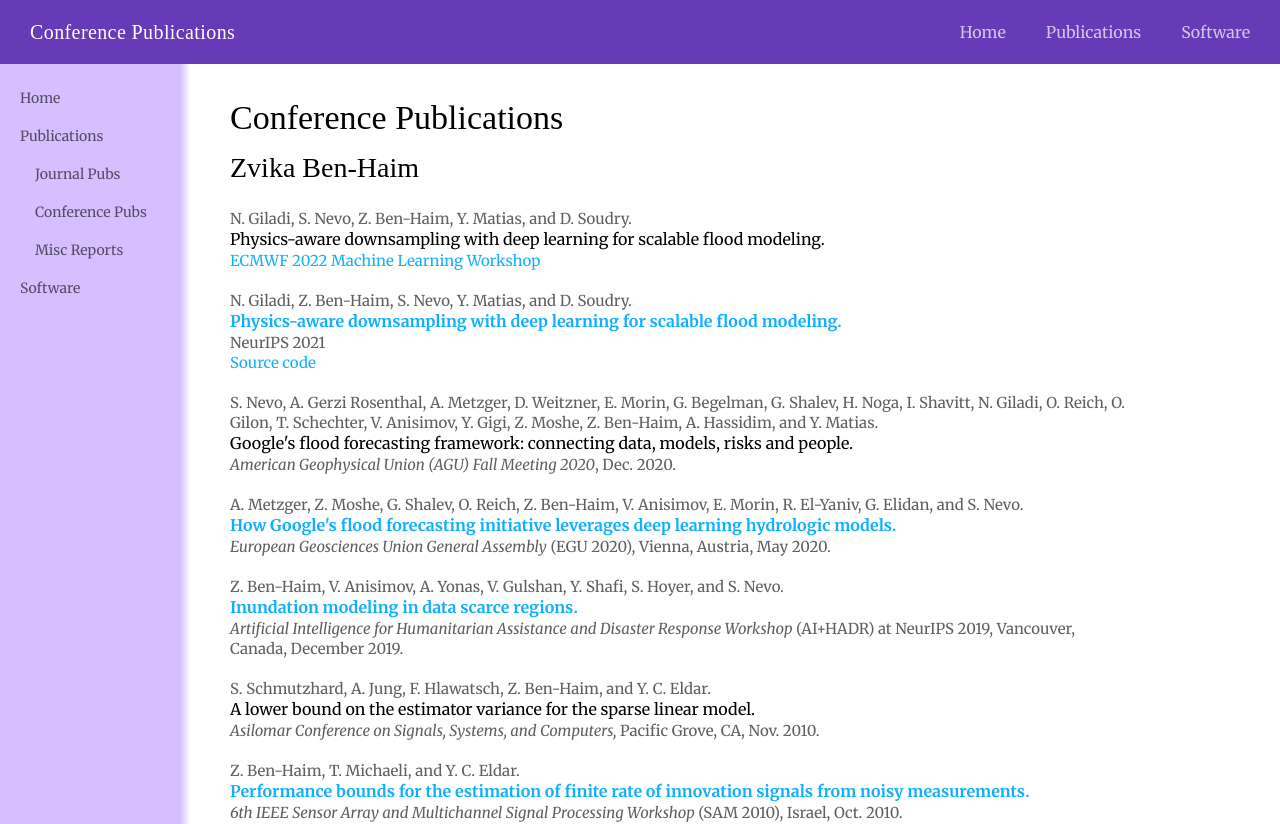
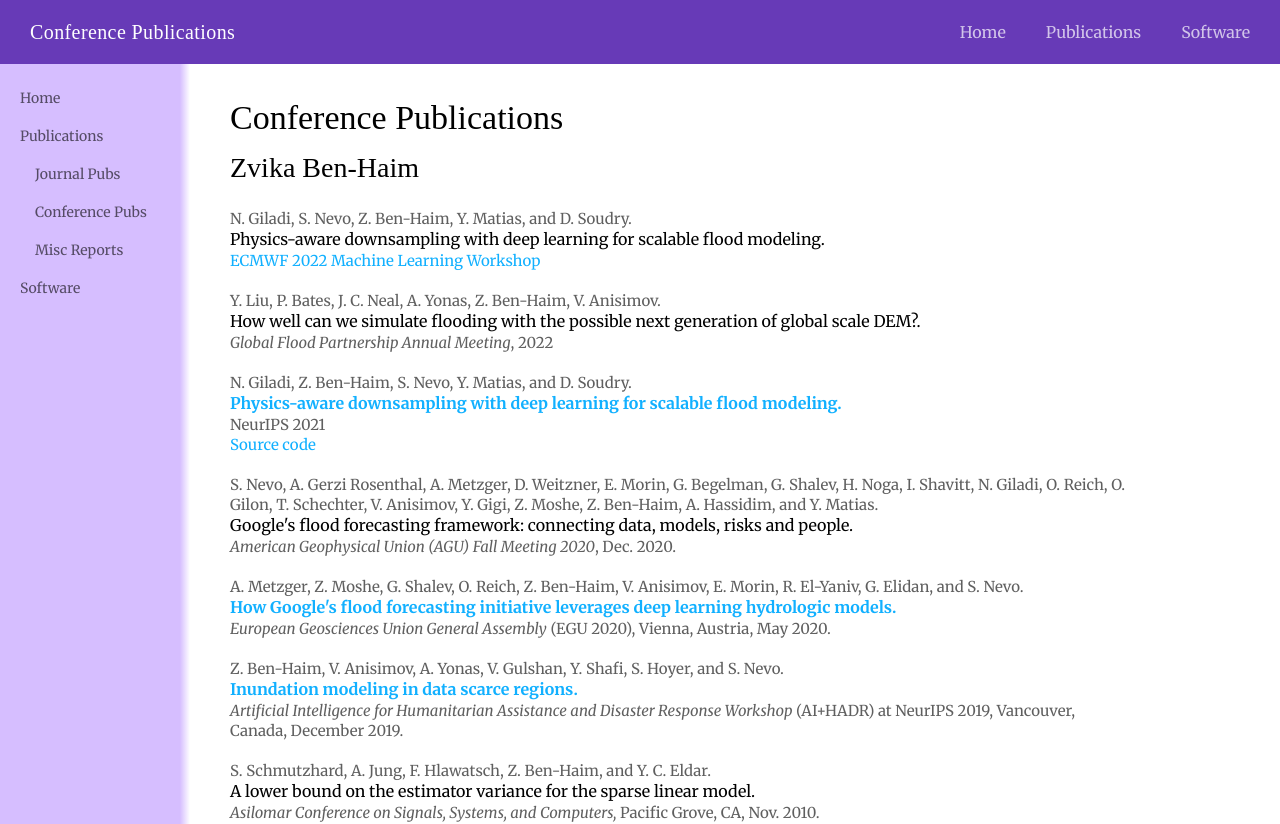
Before and after one commit to zvikabh/zvikabh.github.io, a Next.js app: page /conference in a window 1280 px wide. Shown: the top 824 px of the page. Built offline with nearby package versions, Linux system fonts and the light colour scheme; a web font is replaced by a local one.

Commit message:
two new papers

```diff
--- a/src/app/conference/page.js
+++ b/src/app/conference/page.js
@@ -12,6 +12,11 @@ const CONFERENCE_PUBLICATIONS = [
     title: 'Physics-aware downsampling with deep learning for scalable flood modeling',
     bibinfo: (<><a href="https://events.ecmwf.int/event/294/">ECMWF 2022 Machine Learning Workshop</a></>),
     link: null
+  },
+  {
+    authors: 'Y. Liu, P. Bates, J. C. Neal, A. Yonas, Z. Ben-Haim, V. Anisimov',
+    title: 'How well can we simulate flooding with the possible next generation of global scale DEM?',
+    bibinfo: (<><i>Global Flood Partnership Annual Meeting</i>, 2022</>)
   },
   {
     authors: 'N. Giladi, Z. Ben-Haim, S. Nevo, Y. Matias, and D. Soudry',
--- a/src/app/journal/page.js
+++ b/src/app/journal/page.js
@@ -7,6 +7,11 @@ import PublicationList from "../../components/PublicationList/list";
 import styles from "../page.module.scss";
 
 const JOURNAL_PAPERS = [
+  {
+    authors: 'Y. Liu, P. Bates, J. Neal, L. Slater, J. Zhao, and Zvika Ben-Haim',
+    title: 'A Bare-earth GoogleDEM to simulate flooding in New Delhi, India',
+    bibinfo: (<>to appear in <i>Water Resources Research</i>, 2025.</>)
+  },
   {
     authors: 'Nevo, S., Morin, E., Gerzi Rosenthal, A., Metzger, A., Barshai, C., Weitzner, D., Voloshin, D., Kratzert, F., Elidan, G., Dror, G., Begelman, G., Nearing, G., Shalev, G., Noga, H., Shavitt, I., Yuklea, L., Royz, M., Giladi, N., Peled Levi, N., Reich, O., Gilon, O., Maor, R., Timnat, S., Shechter, T., Anisimov, V., Gigi, Y., Levin, Y., Moshe, Z., Ben-Haim, Z., Hassidim, A., and Matias, Y.',
     title: 'Flood forecasting with machine learning models in an operational framework',
```
